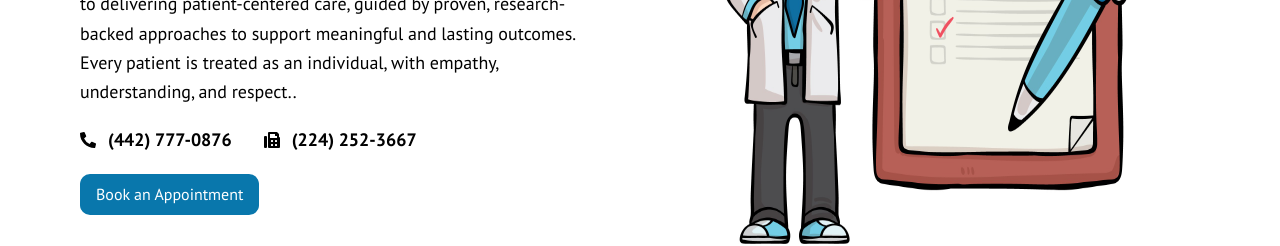
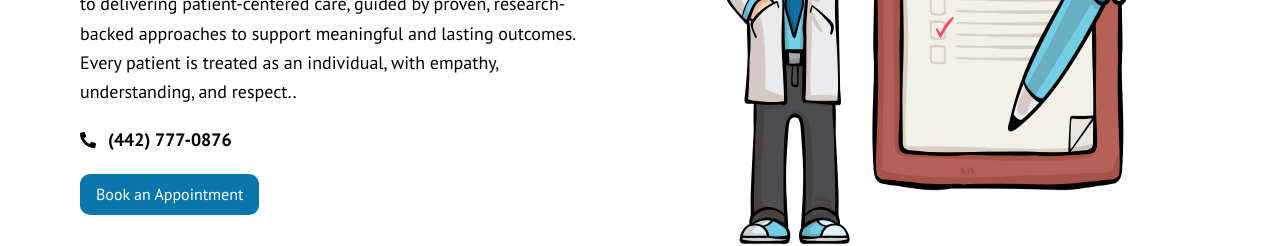
Before and after one commit to nomanhaider99/ahmed-medical-and-psychiatric-care, a Next.js app in the folder application/: page / in a window 1280 px wide. Shown: the part 1460-1706 px from the top of the page. Built offline with nearby package versions, Linux system fonts and the light colour scheme; no server answers.

Commit message:
fax remover from description

```diff
--- a/application/components/widgets/description.tsx
+++ b/application/components/widgets/description.tsx
@@ -23,16 +23,10 @@ const Description = () => {
             At <u>Ahmed Medical & Psychiatric Care</u>, we provide professional, evidence-based mental health treatment in the comfort of your own home. Our team of licensed mental health professionals is dedicated to delivering patient-centered care, guided by proven, research-backed approaches to support meaningful and lasting outcomes. Every patient is treated as an individual, with empathy, understanding, and respect..
           </p>
 
-          <div className="flex items-center gap-8">
-            <p className="flex items-center gap-3 font-extrabold text-lg">
-              <FaPhoneAlt size={16} />
-              (442) 777-0876
-            </p>
-            <p className="flex items-center gap-3 font-extrabold text-lg">
-              <FaFax size={16} />
-              (224) 252-3667
-            </p>
-          </div>
+          <p className="flex items-center gap-3 font-extrabold text-lg">
+            <FaPhoneAlt size={16} />
+            (442) 777-0876
+          </p>
 
           <div className="w-full sm:w-1/2 md:w-2/3 lg:w-2/5">
             <BookingButton btnVariant="primary" />
```
